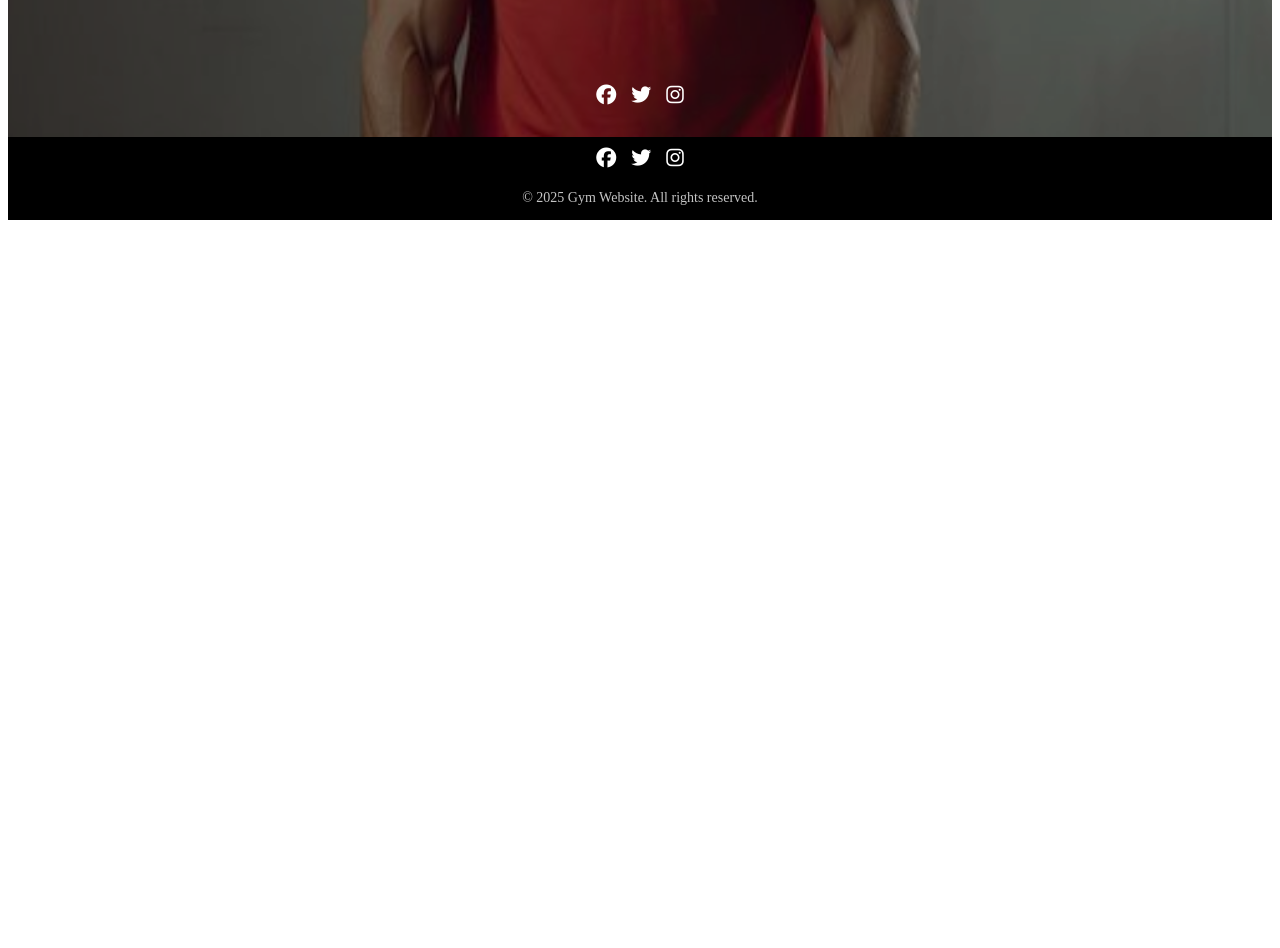
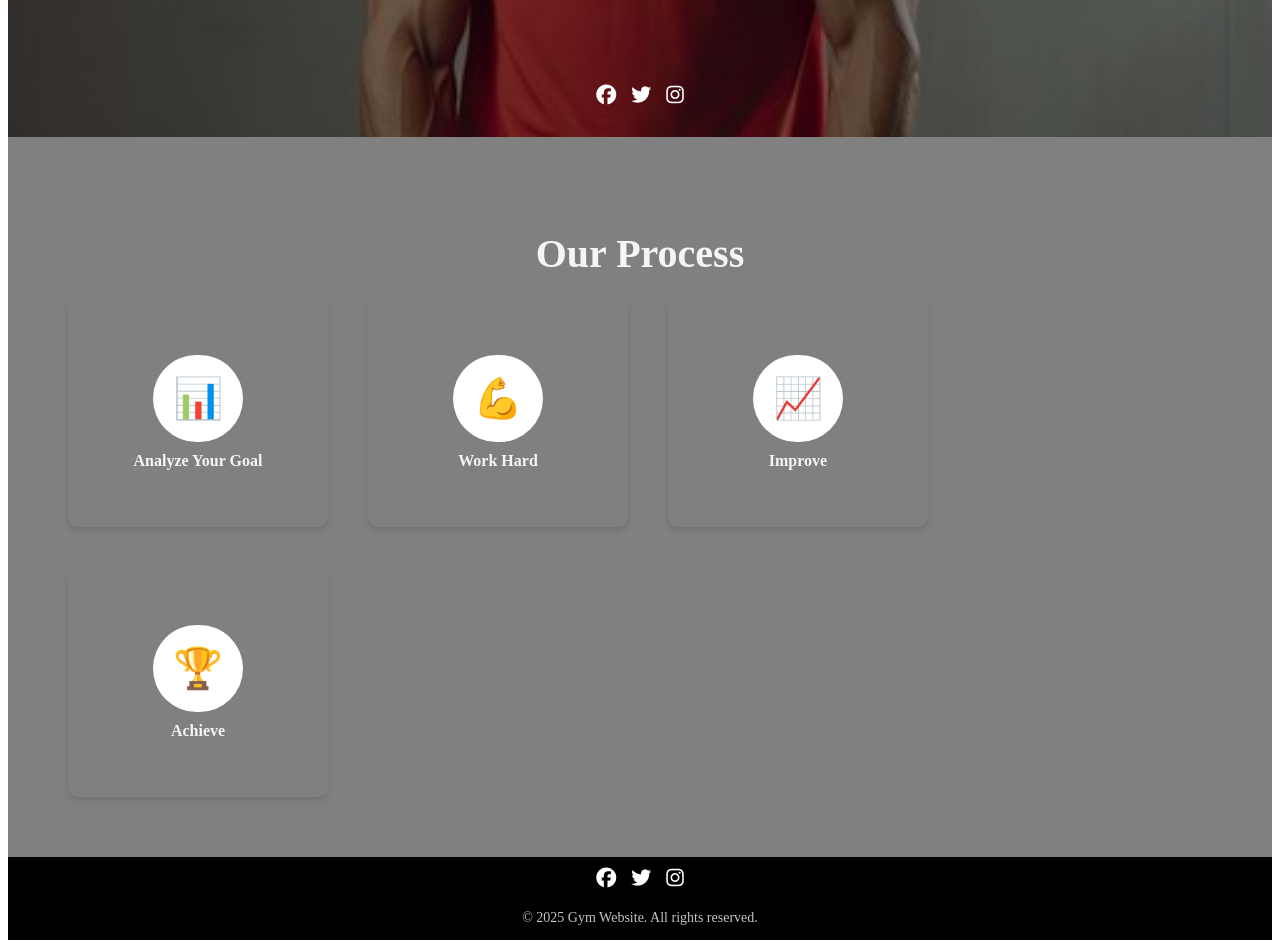
Before and after one commit to vcwaleed/gymwebsite, a Vue app: page / in a window 1280 px wide. Shown: the part 751-1699 px from the top of the page. Before the commit the page ends 979 px from the top, so only its background shows below. Built offline with nearby package versions, Linux system fonts and the light colour scheme.

Commit message:
Create OurProgress Component

```diff
--- a/src/components/BannderPage.vue
+++ b/src/components/BannderPage.vue
@@ -17,7 +17,7 @@ const socialLinks = [
           Suffer now and live the rest of your life as a champion.”
           — Mohammad Ali
         </span>
-        <button class="btn_nav">Join Us</button>
+        <button class="btn_nav">Get start</button>
       </div>
     </div>
     <div class="social-icons">
@@ -74,7 +74,7 @@ const socialLinks = [
       background-color: white;
       color: $primary-color;
       padding: 12px 20px;
-      font-size: 1rem;
+      font-size: 1.2rem;
       border: none;
       cursor: pointer;
       border-radius: 10px;
--- a/src/components/HomePage.vue
+++ b/src/components/HomePage.vue
@@ -2,11 +2,13 @@
 import HomePage from "./NavbarPage.vue"
 import BannderPage from "./BannderPage.vue"
 import FooterPage from "./FooterPage.vue"
+import OurProcess from "./OurProcess.vue"
 </script>
 <template>
 
 <HomePage/>
 <BannderPage/>
+<OurProcess/>
 <FooterPage/>
 </template>
 <style lang="scss" scoped>
--- /dev/null
+++ b/src/components/OurProcess.vue
@@ -0,0 +1,83 @@
+<script setup>
+import { ref } from 'vue';
+
+// Define the process steps with icons
+const processSteps = ref([
+    { name: "Analyze Your Goal", icon: "📊" },
+    { name: "Work Hard", icon: "💪" },
+    { name: "Improve", icon: "📈" },
+    { name: "Achieve", icon: "🏆" }
+]);
+</script>
+
+<template>
+    <section class="main">
+        <h1>Our Process</h1>
+        <div class="process_container">
+            <div v-for="(step, index) in processSteps" :key="index" class="process_card">
+                <div class="icon">{{ step.icon }}</div>
+                <span>{{ step.name }}</span>
+            </div>
+        </div>
+    </section>
+</template>
+
+<style lang="scss" scoped>
+@use "sass:color";
+@use '../styles/variables' as *;
+@use '../styles/mixins' as *;
+
+.main {
+    display: flex;
+    align-items: center;
+    justify-content: center;
+    flex-direction: column;
+    padding: 60px;
+
+    h1 {
+        font-size: 40px;
+        color: $text-color;
+        margin-bottom: 20px;
+    }
+
+    .process_container {
+        display: flex;
+        gap: 40px;
+        flex-wrap: wrap;
+
+    }
+
+    .process_card {
+        display: flex;
+        flex-direction: column;
+        align-items: center;
+        justify-content: center;
+        border-radius: 10px;
+        padding: 60px;
+        width: 140px;
+        height: 110px;
+        box-shadow: 0 4px 6px rgba(0, 0, 0, 0.1);
+        transition: transform 0.3s ease-in-out;
+        &:hover {
+            transform: translateY(-5px);
+        }
+
+        .icon {
+            background-color: white;
+            padding: 20px;
+            font-size: 40px;
+            border-radius: 60px;
+            margin-bottom: 10px;
+            &:hover {
+                background-color: $card_bg;
+        }
+        }
+
+        span {
+            font-size: 16px;
+            font-weight: bold;
+            color: $text-color;
+        }
+    }
+}
+</style>
--- a/src/styles/_variables.scss
+++ b/src/styles/_variables.scss
@@ -6,3 +6,4 @@ $breakpoint-mobile: 768px;
 $breakpoint-tablet: 992px;
 $spacing-unit: 0.5rem;
 $btn_col:white;
+$card_bg :#f7f2c7;
```
